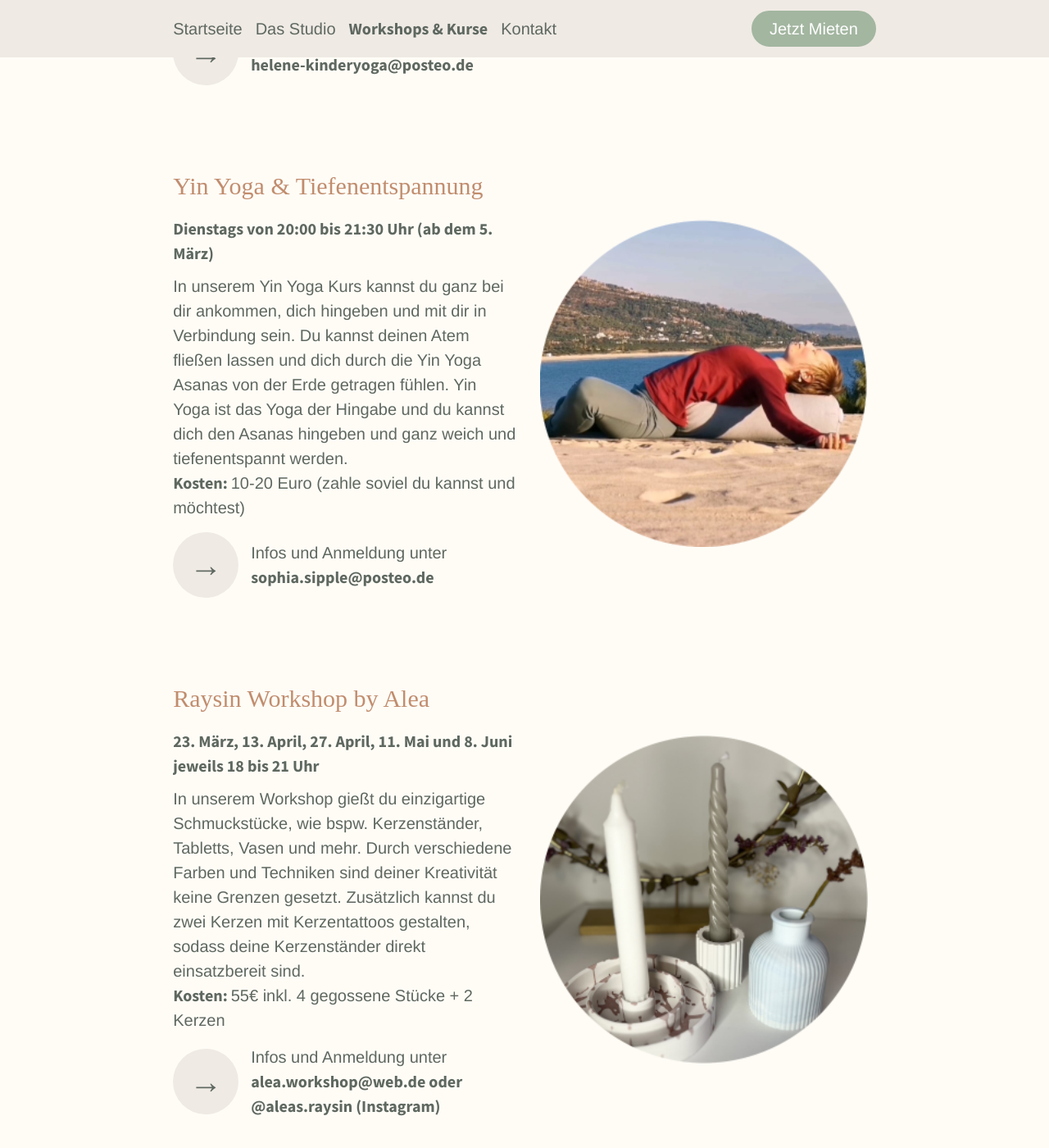
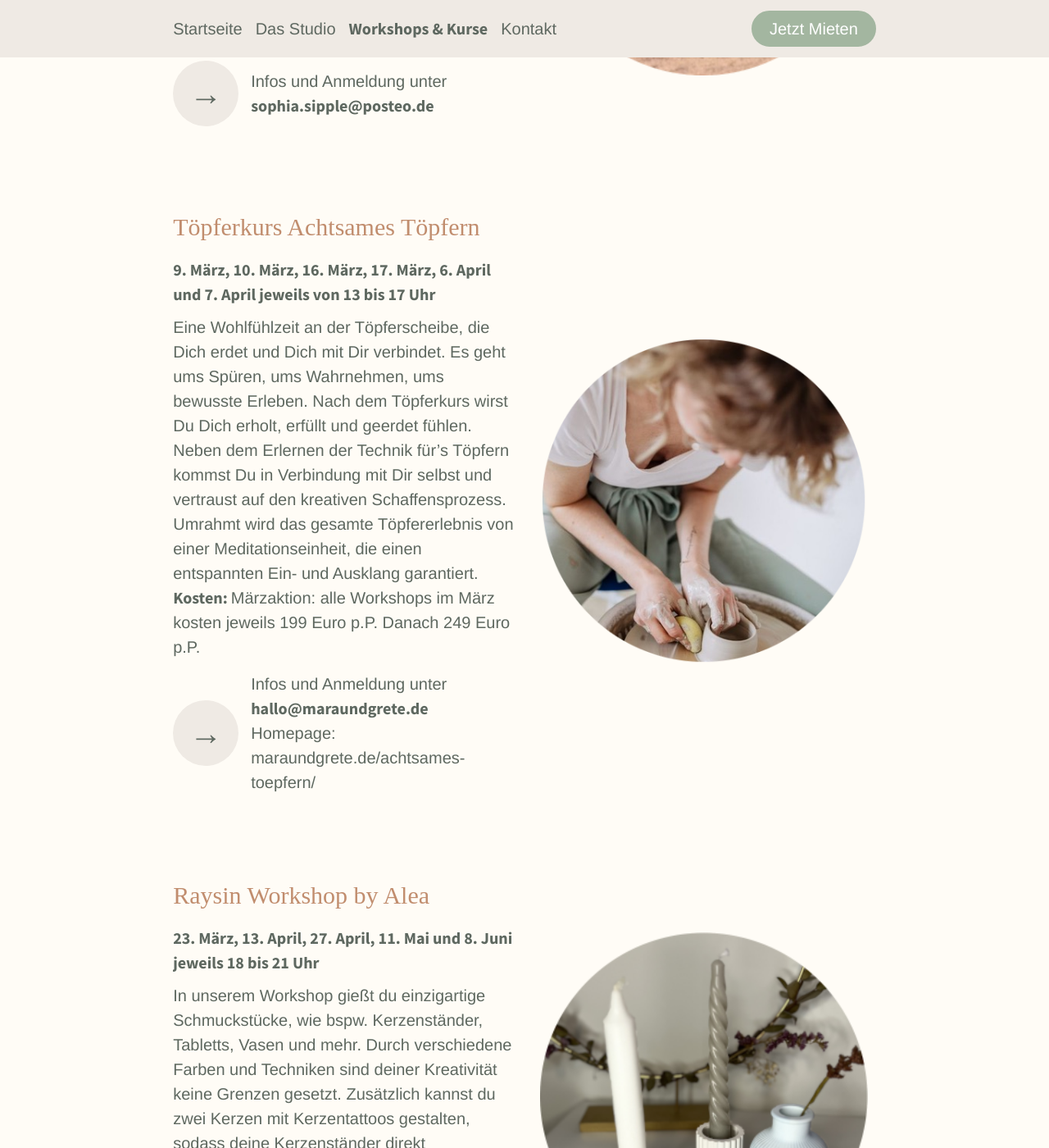
Before and after one commit to sonjafeitsch/meine-nische-website, a Jekyll site: the page built from kurse.html, in a window 1280 px wide and 1400 px high, scrolled down 2570 px. Shown: the whole window at 82% size. Built offline with Jekyll 4.4.1, drawn with Linux system fonts in a browser that asks for light colours; some web fonts are replaced; some of the changed text lies outside the part shown.

```diff
--- a/kurse.html
+++ b/kurse.html
@@ -44,6 +36,17 @@ events:
     weich und tiefenentspannt werden."
     costs: "10-20 Euro (zahle soviel du kannst und möchtest)"
     address: "sophia.sipple@posteo.de"
+  - name: "Töpferkurs Achtsames Töpfern"
+    image: toepfern.png
+    description: "Eine Wohlfühlzeit an der Töpferscheibe, die Dich erdet und Dich mit Dir verbindet.
+    Es geht ums Spüren, ums Wahrnehmen, ums bewusste Erleben. Nach dem Töpferkurs wirst Du Dich erholt,
+     erfüllt und geerdet fühlen. Neben dem Erlernen der Technik für’s Töpfern kommst Du in Verbindung mit Dir
+     selbst und vertraust auf den kreativen Schaffensprozess. Umrahmt wird das gesamte Töpfererlebnis von einer
+     Meditationseinheit, die einen entspannten Ein- und Ausklang garantiert."
+    time: "9. März, 10. März, 16. März, 17. März, 6. April und 7. April jeweils von 13 bis 17 Uhr"
+    costs: "Märzaktion: alle Workshops im März kosten jeweils 199 Euro p.P. Danach 249 Euro p.P."
+    address: "hallo@maraundgrete.de"
+    homepage: "maraundgrete.de/achtsames-toepfern/"
   - name: "Raysin Workshop by Alea"
     image: raysin.png
     time: 23. März, 13. April, 27. April, 11. Mai und 8. Juni jeweils 18 bis 21 Uhr
```
Also changed, not shown: other parts of kurse.html (+0 -8 lines), images/events/toepfern.png (added).
